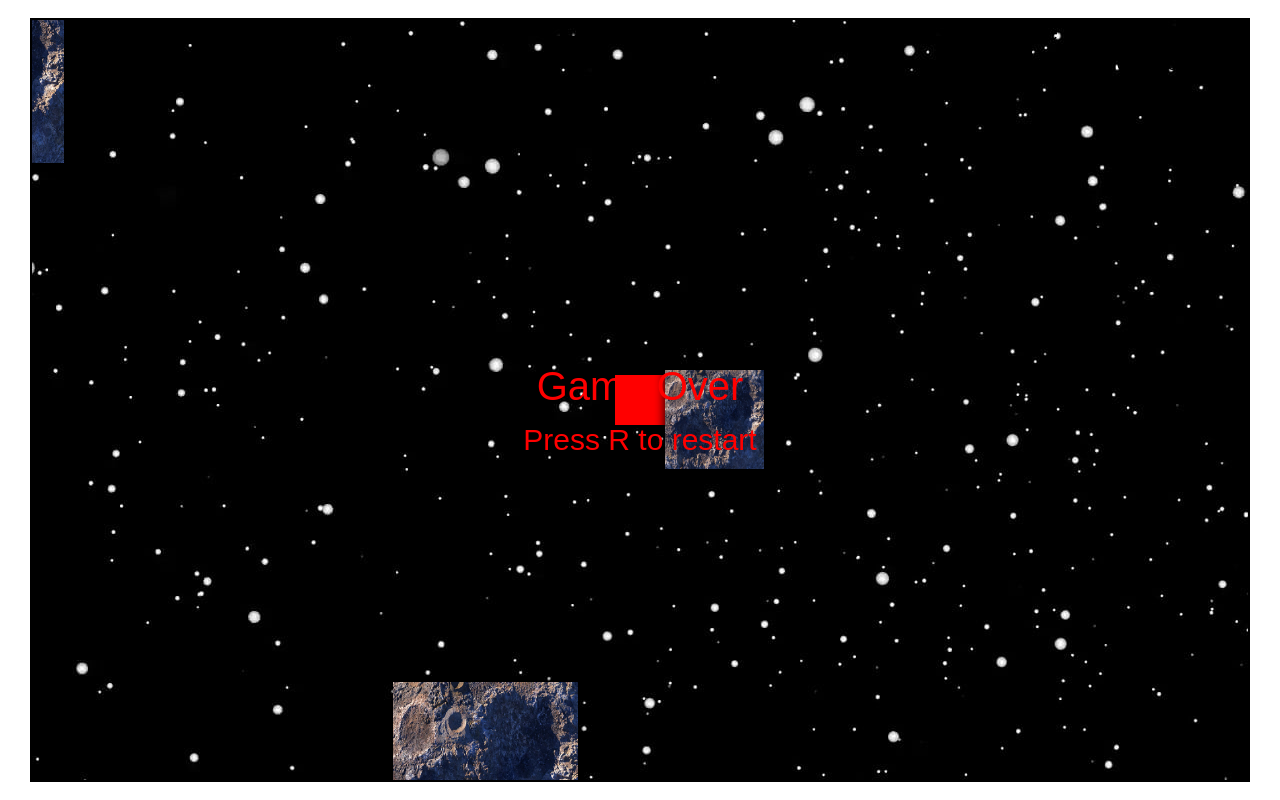
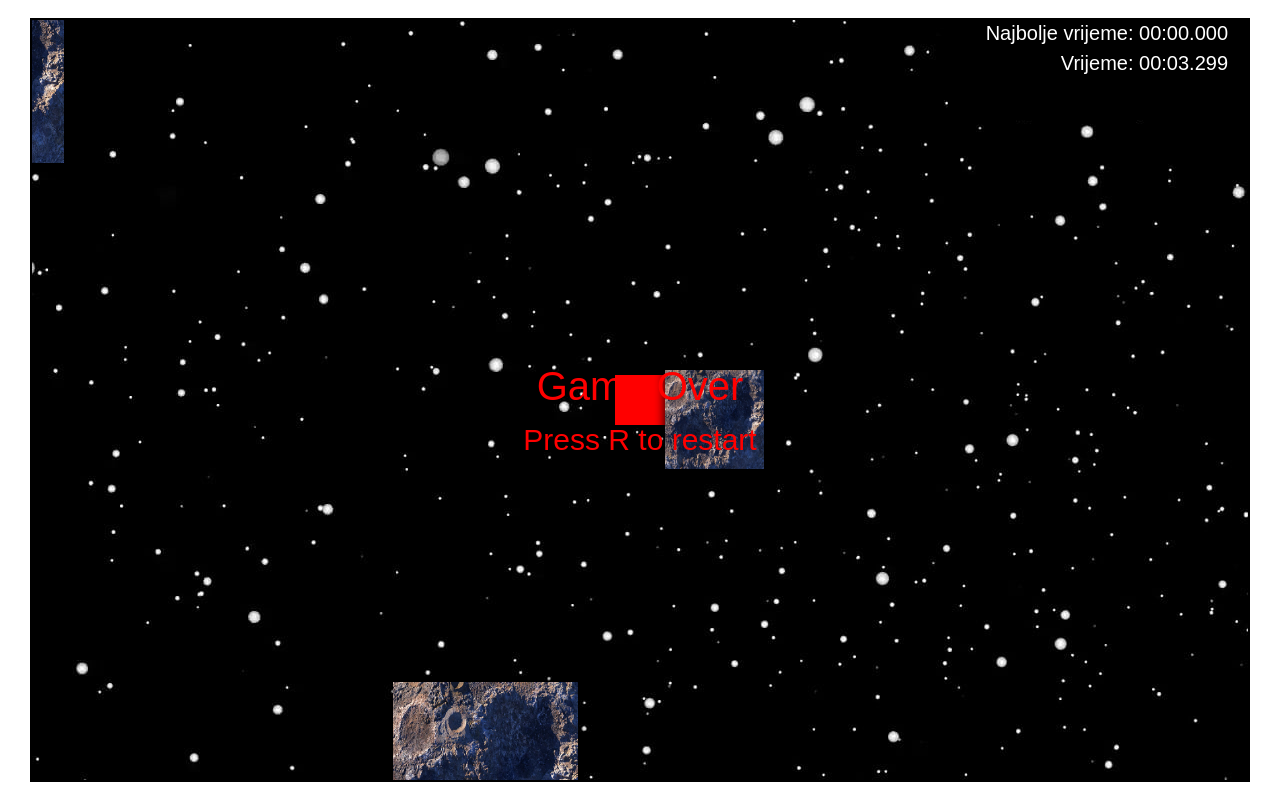
Before and after one commit to brlekmarko/nweb-projekt3, a website: page index.html in a window 1280 px wide. Drawn offline with Linux system fonts and the light colour scheme.

```diff
--- a/index.html
+++ b/index.html
@@ -183,7 +183,6 @@
 
             let currentTime = Date.now();
             context.font = "20px Arial";
-            context.fillStyle = "black";
             context.textAlign = "right";
             let minutes = Math.floor((currentTime - startTime)/1000/60);
             if(minutes < 10){
@@ -200,6 +199,11 @@
             else if(milliseconds < 100){
                 milliseconds = "0" + milliseconds;
             }
+            // napravimo crnu pozadinu za tekst
+            context.fillStyle = "black";
+            context.fillRect(canvas.width - 300, 0, 300, 100);
+
+            context.fillStyle = "white";
             context.fillText("Najbolje vrijeme: " + bestTime, canvas.width - 20, 20);
             context.fillText("Vrijeme: " + minutes + ":" + seconds + "." + milliseconds, canvas.width - 20, 50);
         }
```
